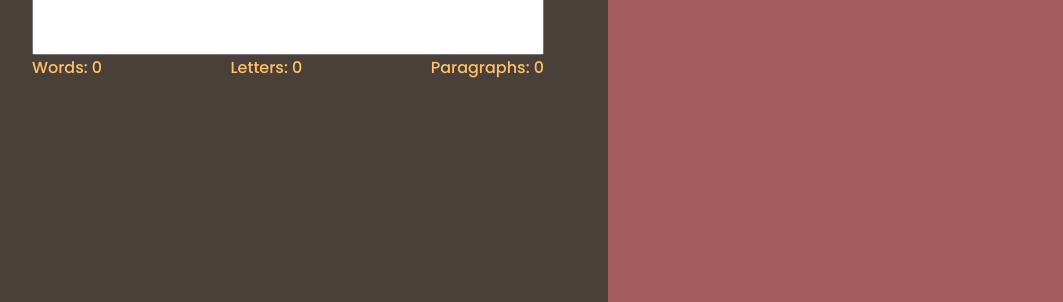
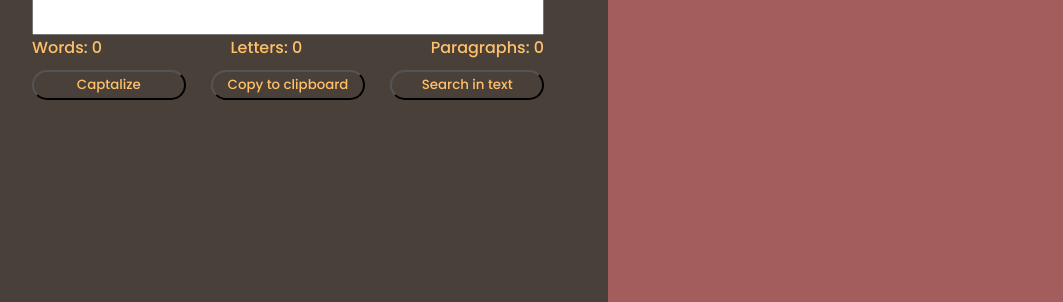
Before and after one commit to Ezeque/Word-Counter, a plain HTML site: page Index.html in a window 1280 px wide. Shown: the part 498-800 px from the top of the page, without its empty margins (32-1095 px from the left). Drawn offline with nearby package versions, Linux system fonts and the light colour scheme; a web font is replaced by a local one.

Commit message:
Button stylization

```diff
--- a/Index.html
+++ b/Index.html
@@ -22,11 +22,12 @@
 		<div class="center-area">
 			<span class="formated-text">Insert your text here:</span>
 			<textarea></textarea>
-			<div style="display: flex; justify-content: space-between;">
+			<div style="display: flex; justify-content: space-between; margin-bottom: 10px;">
 				<span class="formated-text">Words: <span class="formated-text" id="word-num"></span></span>
 				<span class="formated-text">Letters: <span class="formated-text" id="letter-num"></span></span>
 				<span class="formated-text">Paragraphs: <span class="formated-text" id="paragraph-num"></span></span>
 			</div>
+			<div id="button-area"><button class="text-transformation formated-text">Captalize</button> <button class="text-transformation formated-text">Copy to clipboard</button> <button class="text-transformation formated-text">Search in text</button></div>
 		</div>
 	</section>
 	<section id="area-de-titulo">
--- a/css/style.css
+++ b/css/style.css
@@ -47,3 +47,15 @@ h1{
 	font-weight: bold;
 	resize: none;
 }
+
+#button-area{
+	display: flex;
+	justify-content: space-between;
+}
+
+.text-transformation{
+	width: 30%;
+	height: 30px;
+	background-color: transparent;
+	border-radius: 50px;
+}
```
